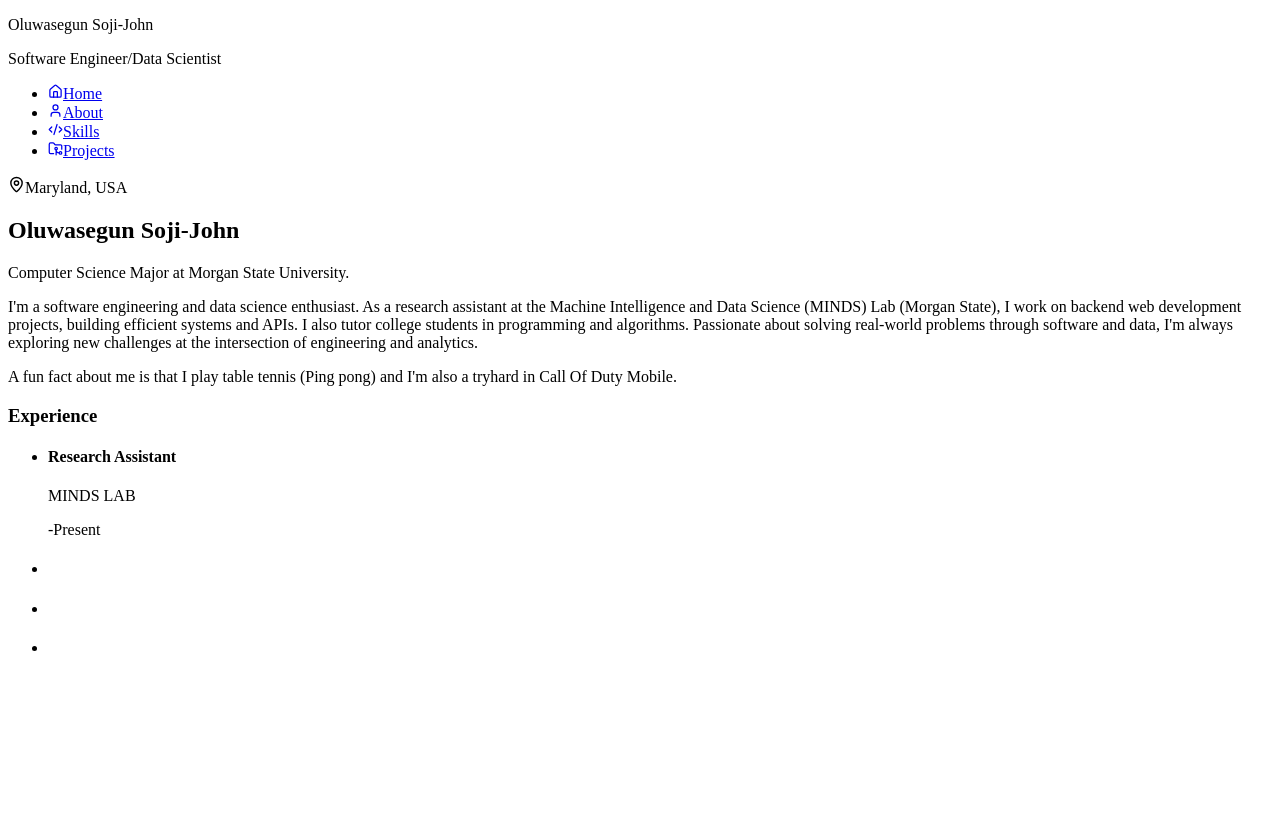
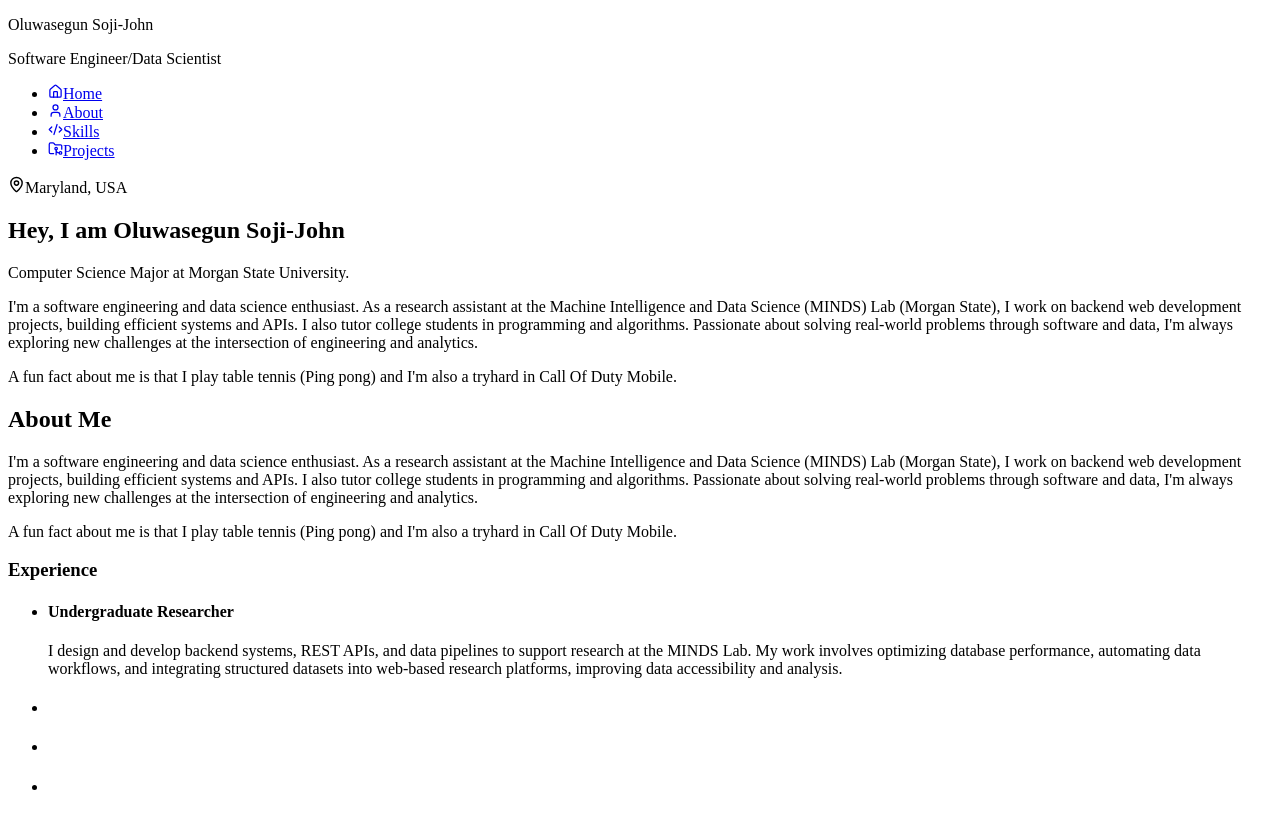
Before and after one commit to Oluwasegun-rm/Portfolio, a React (Vite) app: page /about in a window 1280 px wide. Built offline with nearby package versions, Linux system fonts and the light colour scheme.

Commit message:
text additions to about page

```diff
--- a/src/pages/about.tsx
+++ b/src/pages/about.tsx
@@ -3,7 +3,7 @@ export default function About() {
     <>
       <div>
         <div className="Intro">
-          <h2>Oluwasegun Soji-John</h2>
+          <h2>Hey, I am Oluwasegun Soji-John</h2>
           <p>Computer Science Major at Morgan State University.</p>
           <p>
             I'm a software engineering and data science enthusiast. As a
@@ -19,16 +19,37 @@ export default function About() {
             also a tryhard in Call Of Duty Mobile.
           </p>
         </div>
+
+        <div className="About Me">
+          <h2>About Me</h2>
+          <p>
+            I'm a software engineering and data science enthusiast. As a
+            research assistant at the Machine Intelligence and Data Science
+            (MINDS) Lab (Morgan State), I work on backend web development
+            projects, building efficient systems and APIs. I also tutor college
+            students in programming and algorithms. Passionate about solving
+            real-world problems through software and data, I'm always exploring
+            new challenges at the intersection of engineering and analytics.
+          </p>
+          <p>
+            A fun fact about me is that I play table tennis (Ping pong) and I'm
+            also a tryhard in Call Of Duty Mobile.
+          </p>
+        </div>
+
+
         <div className="Experience">
           <h3>Experience</h3>
           <ul>
             <li>
-              <h4 className="role">Research Assistant</h4>
-              <span>
+              <h4 className="role">Undergraduate Researcher</h4>
+              {/* <span>
                 <p className="company">MINDS LAB</p>
                 <p className="date"> -Present</p>
-              </span>
-              <p className="role-description"></p>
+              </span> */}
+              <p className="role-description">
+              I design and develop backend systems, REST APIs, and data pipelines to support research at the MINDS Lab. My work involves optimizing database performance, automating data workflows, and integrating structured datasets into web-based research platforms, improving data accessibility and analysis.
+              </p>
             </li>
             <li>
               <h4 className="role"></h4>
```
